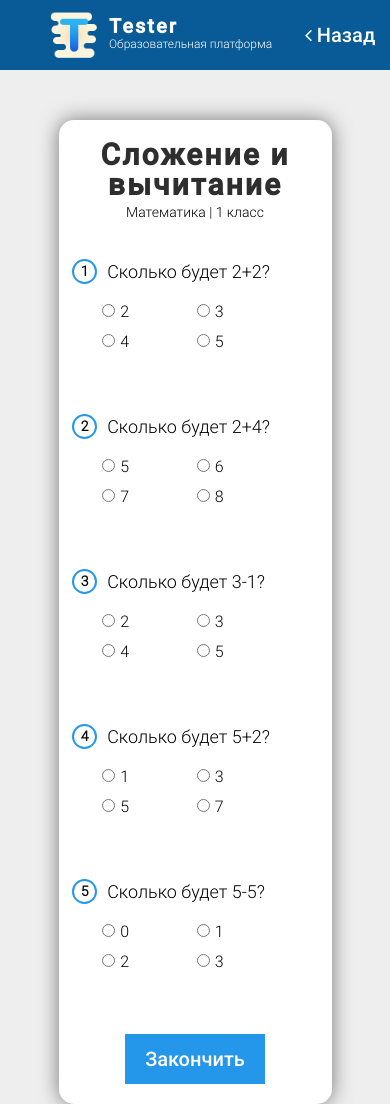
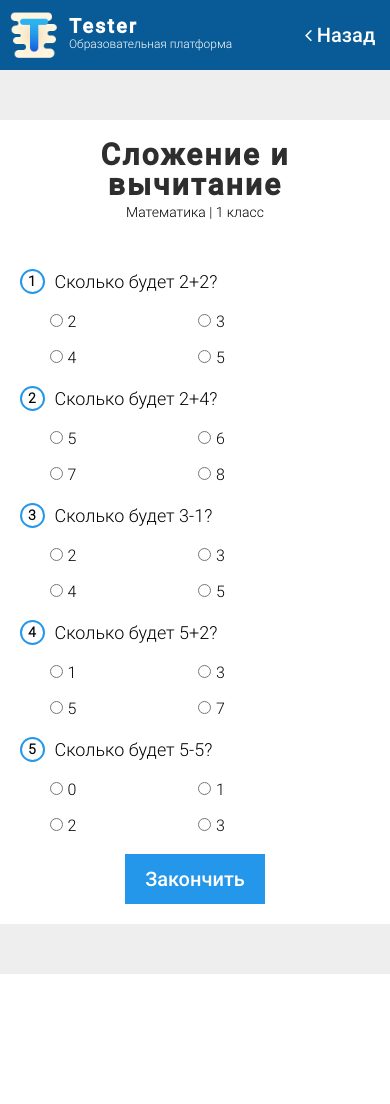
Before and after one commit to yellick/tester_src, a plain HTML site: page lesson/index.html in a window 390 px wide. Shown: the top 1104 px of the page. After the commit the page ends 974 px from the top, so only its background shows below. Drawn offline with Linux system fonts and the light colour scheme.

Commit message:
Add files via upload

```diff
--- a/lesson/css/style.css
+++ b/lesson/css/style.css
@@ -198,6 +198,7 @@ main {
 .question {
     width: 100%;
     font-size: 18px;
+    margin-top: 10px;
 }
 
 .question > * {
@@ -242,8 +243,8 @@ main {
 
 .answer-option {
     width: 49%;
-    height: 20px;
-    margin-bottom: 10px;
+    float: left;
+    margin-bottom: 20px;
 }
 
 .answer-option input {
@@ -275,4 +276,16 @@ main {
     transition: .15s;
     transform: scale(0.97);
 }
+
+@media (max-width: 500px){
+    .logo {
+        margin-left: 10px;
+    }
+    .container {
+        width: 100%;
+        height: 100%;
+        border-radius: 0;
+        box-shadow: none;
+    }
+}
 /* #2597ea */
--- a/lesson/js/script-dist.js
+++ b/lesson/js/script-dist.js
@@ -65,7 +65,6 @@ function setTestContent(lessonIndex) {
         answerOptions.classList.add('answer-options');
 
         // добавляю контент
-        questionText.textContent = i['question'];
         questionNumberContent.textContent = el + 1;
 
         // добавляю элементы на страницу
@@ -75,7 +74,14 @@ function setTestContent(lessonIndex) {
         questionText.appendChild(questionNumber);
         questionNumber.appendChild(questionNumberContent);
         questionText.appendChild(questionTextContent);
+        questionTextContent.innerHTML = i['question'];
     });
+
+
+    let question = document.createElement('div');
+    question.classList.add('question');
+    test.appendChild(question);
+
 
     // создаю кнопку отправки
     let submitBtn = document.createElement('button');
@@ -120,8 +126,6 @@ function setWindowResult(rightAnswersCount) {
     let questionCount = tests[lessonIndex]['questions'].length;
     let assigment = rightAnswersCount / questionCount;
 
-
-
     if (assigment < 0.6) assigment = 2;
     if (0.8 > assigment >= 0.6) assigment = 3;
     if (1 > assigment >= 0.8) assigment = 4;
```
